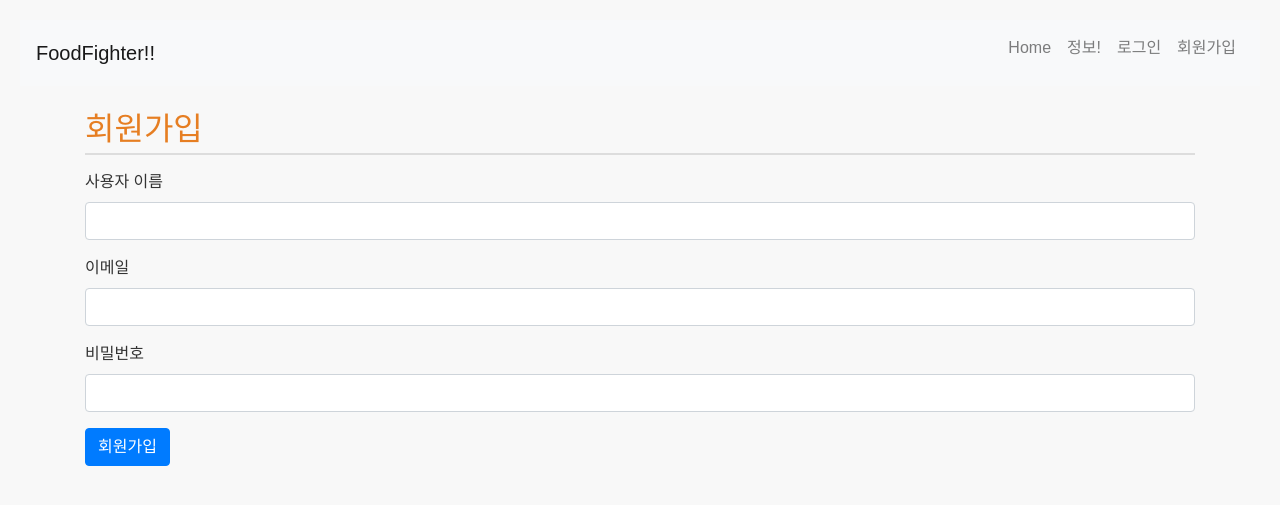
After one commit to HelloLee7/flask_test2, a Flask app: page /signup in a window 1280 px wide. The commit adds this page. Shown: the top 505 px of the page. Run offline with Flask 3, Linux system fonts and the light colour scheme; some libraries are stand-ins or nearby versions.

Commit message:
로그인 on

```diff
--- a/projects/app.py
+++ b/projects/app.py
@@ -1,18 +1,27 @@
-from flask import Flask, render_template, request, redirect, url_for
+import os
+from flask import Flask, render_template, request, redirect, url_for, flash
 from flask_sqlalchemy import SQLAlchemy
+from flask_login import LoginManager, UserMixin, login_user, login_required, logout_user, current_user
+from werkzeug.security import generate_password_hash, check_password_hash
 
 app = Flask(__name__)
-
-# MySQL 데이터베이스 연결 설정 (본인의 정보로 변경!)
+app.config['SECRET_KEY'] = os.environ.get('SECRET_KEY') or 'your_default_secret_key'
 app.config['SQLALCHEMY_DATABASE_URI'] = 'mysql+mysqldb://root:54321@localhost/recipe_db'
 app.config['SQLALCHEMY_TRACK_MODIFICATIONS'] = False
 db = SQLAlchemy(app)
+login_manager = LoginManager(app)
+login_manager.login_view = 'login'
 
 # 데이터베이스 모델 정의
+class User(UserMixin, db.Model):
+    id = db.Column(db.Integer, primary_key=True)
+    username = db.Column(db.String(150), unique=True, nullable=False)
+    email = db.Column(db.String(150), unique=True, nullable=False)
+    password = db.Column(db.String(150), nullable=False)
+
 class Cuisine(db.Model):
     id = db.Column(db.Integer, primary_key=True)
     name = db.Column(db.String(50), nullable=False)
-    # recipes = db.relationship('Recipe', backref='cuisine', lazy=True)
 
 class Recipe(db.Model):
     id = db.Column(db.Integer, primary_key=True)
@@ -20,6 +29,10 @@ class Recipe(db.Model):
     ingredients = db.Column(db.Text)
     instructions = db.Column(db.Text)
     cuisine_id = db.Column(db.Integer, db.ForeignKey('cuisine.id'), nullable=False)
+
+@login_manager.user_loader
+def load_user(user_id):
+    return User.query.get(int(user_id))
 
 # 홈페이지 라우트
 @app.route('/')
@@ -46,5 +59,49 @@ def recipe_detail(recipe_id):
 def about():
     return render_template('about.html')
 
+# 회원가입 라우트
+@app.route('/signup', methods=['GET', 'POST'])
+def signup():
+    if request.method == 'POST':
+        username = request.form.get('username')
+        email = request.form.get('email')
+        password = request.form.get('password')
+
+        if User.query.filter_by(username=username).first():
+            flash('이미 존재하는 사용자 이름입니다.', 'danger')
+            return render_template('signup.html')
+        if User.query.filter_by(email=email).first():
+            flash('이미 존재하는 이메일 주소입니다.', 'danger')
+            return render_template('signup.html')
+
+        hashed_password = generate_password_hash(password, method='pbkdf2:sha256')
+        user = User(username=username, email=email, password=hashed_password)
+        db.session.add(user)
+        db.session.commit()
+        login_user(user)
+        return redirect(url_for('index'))
+    return render_template('signup.html')
+
+# 로그인 라우트
+@app.route('/login', methods=['GET', 'POST'])
+def login():
+    if request.method == 'POST':
+        email = request.form.get('email')
+        password = request.form.get('password')
+        user = User.query.filter_by(email=email).first()
+        if user and check_password_hash(user.password, password):
+            login_user(user)
+            return redirect(url_for('index'))
+        else:
+            flash('잘못된 이메일 또는 비밀번호입니다.', 'danger')
+    return render_template('login.html')
+
+# 로그아웃 라우트
+@app.route('/logout')
+@login_required
+def logout():
+    logout_user()
+    return redirect(url_for('index'))
+
 if __name__ == '__main__':
     app.run(debug=True)
--- a/projects/templates/base.html
+++ b/projects/templates/base.html
@@ -27,10 +27,10 @@
                     <a class="nav-link" href="{{ url_for('about') }}">정보!</a>
                 </li>
                 <li class="nav-item">
-                    <a class="nav-link" href="#">로그인</a>
+                    <a class="nav-link" href="{{ url_for('login') }}">로그인</a>
                 </li>
                 <li class="nav-item">
-                    <a class="nav-link" href="#">회원가입</a>
+                    <a class="nav-link" href="{{ url_for('signup') }}">회원가입</a>
                 </li>
             </ul>
         </div>
--- /dev/null
+++ b/projects/templates/signup.html
@@ -0,0 +1,31 @@
+{% extends "base.html" %}
+
+{% block title %}회원가입{% endblock %}
+
+{% block content %}
+<h2>회원가입</h2>
+{% with messages = get_flashed_messages(with_categories=true) %}
+  {% if messages %}
+    {% for category, message in messages %}
+      <div class="alert alert-{{ category }}">
+        {{ message }}
+      </div>
+    {% endfor %}
+  {% endif %}
+{% endwith %}
+<form method="POST">
+    <div class="form-group">
+        <label for="username">사용자 이름</label>
+        <input type="text" class="form-control" id="username" name="username" required>
+    </div>
+    <div class="form-group">
+        <label for="email">이메일</label>
+        <input type="email" class="form-control" id="email" name="email" required>
+    </div>
+    <div class="form-group">
+        <label for="password">비밀번호</label>
+        <input type="password" class="form-control" id="password" name="password" required>
+    </div>
+    <button type="submit" class="btn btn-primary">회원가입</button>
+</form>
+{% endblock %}
```
Also changed, not shown: projects/templates/login.html (added, +27 -0 lines).
